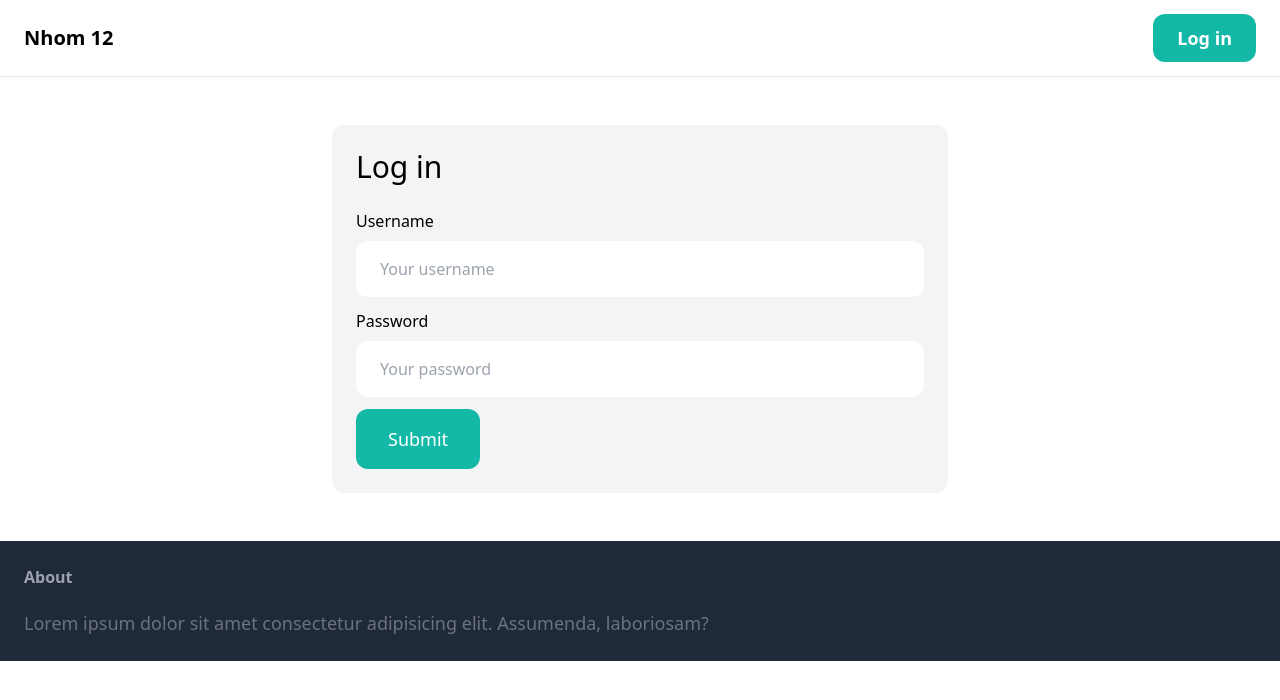
After one commit to truongnguyendac002/IoT-Esp32cam-Face-Detection, a Django app: page /login/ in a window 1280 px wide. The commit adds this page. Shown: the top 700 px of the page. Run offline with Django 4.2, Linux system fonts and the light colour scheme; some libraries are stand-ins or nearby versions.

Commit message:
update login

```diff
--- /dev/null
+++ b/core/forms.py
@@ -0,0 +1,13 @@
+from django import forms
+from django.contrib.auth.forms import  AuthenticationForm
+from django.contrib.auth.models import User
+
+class LoginForm(AuthenticationForm):
+    username = forms.CharField(widget=forms.TextInput(attrs={
+        'placeholder': 'Your username',
+        'class': 'w-full py-4 px-6 rounded-xl'
+    }))
+    password = forms.CharField(widget=forms.PasswordInput(attrs={
+        'placeholder': 'Your password',
+        'class': 'w-full py-4 px-6 rounded-xl'
+    }))
--- a/core/templates/core/base.html
+++ b/core/templates/core/base.html
@@ -11,7 +11,11 @@
         <a class="text-xl font-semibold" href="/">Nhom 12</a>
 
         <div class="space-x-6">
-
+            {% if request.user.is_authenticated %}
+            <a href="{% url "core:logout" %}" class="px-6 py-3 text-lg font-semibold bg-gray-500 text-white rounded-xl hover:bg-gray-700">Log out</a>
+            {% else %}
+                <a href="{% url 'core:login' %}" class="px-6 py-3 text-lg font-semibold bg-teal-500 text-white rounded-xl hover:bg-teal-700">Log in</a>
+            {% endif %}
         </div>
     </nav>
 
--- /dev/null
+++ b/core/templates/core/login.html
@@ -0,0 +1,35 @@
+{% extends 'core/base.html' %}
+
+{% block title %}Log in{% endblock %}
+
+{% block content %}
+<div class="w-1/2 my-6 mx-auto p-6 bg-gray-100 rounded-xl">
+    <h1 class="mb-6 text-3xl">Log in</h1>
+
+    <form method="post" action=".">
+        {% csrf_token %}
+
+        <div class="mb-3">
+            <label class="inline-block mb-2">Username</label><br>
+            {{ form.username }}
+        </div>
+
+        <div class="mb-3">
+            <label class="inline-block mb-2">Password</label><br>
+            {{ form.password }}
+        </div>
+
+        {% if form.errors or form.non_field_errors %}
+            <div class="mb-3 p-6 bg-red-100 rounded-xl">
+                {% for field in form %}
+                    {{ field.errors }}
+                {% endfor %}
+
+                {{ form.non_field_errors }}
+            </div>
+        {% endif %}
+
+        <button class="py-4 px-8 text-lg bg-teal-500 hover:bg-teal-700 rounded-xl text-white">Submit</button>
+    </form>
+</div>
+{% endblock %}
--- a/core/urls.py
+++ b/core/urls.py
@@ -2,9 +2,17 @@ from django.urls import path
 from django.contrib.auth import views as auth_views
 
 from . import views
+from .forms import LoginForm
+
+
 app_name = 'core'
 
 urlpatterns = [
     path('', views.index, name= 'index'),
-    path('send/', views.send, name='send')
+    path('send/', views.send, name='send'),
+    path('open/', views.open, name='open'),
+    path('close/', views.close, name='close'),
+    path('voice/', views.voice, name='voice'),
+    path('login/', auth_views.LoginView.as_view(template_name= 'core/login.html',authentication_form = LoginForm), name='login'),
+    path('logout/', views.logout_view, name='logout'),
 ]
--- a/iotserver/settings.py
+++ b/iotserver/settings.py
@@ -18,6 +18,10 @@ DEBUG = True
 
 ALLOWED_HOSTS = []
 
+LOGIN_REDIRECT_URL = '/'
+LOGIN_URL = '/login/'
+LOGIN_REDIRECT_URL = '/'
+LOGOUT_URL = '/logout/'
 
 # Application definition
 
```
Also changed, not shown: core/templates/core/index.html (+7 -4 lines), core/views.py (+41 -2 lines), db.sqlite3, 1 other file.
